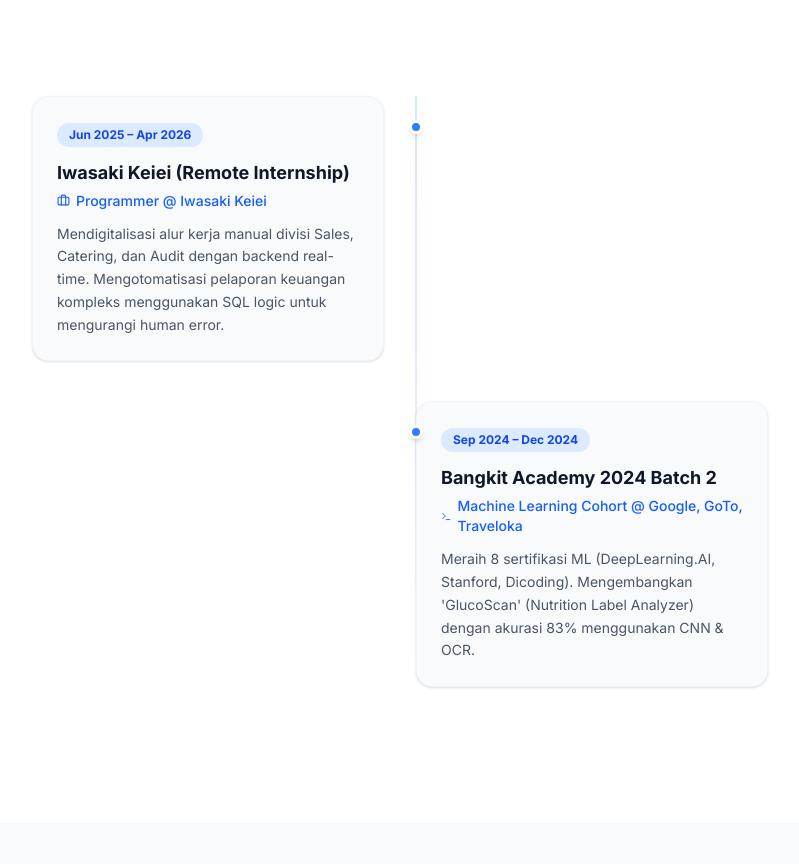
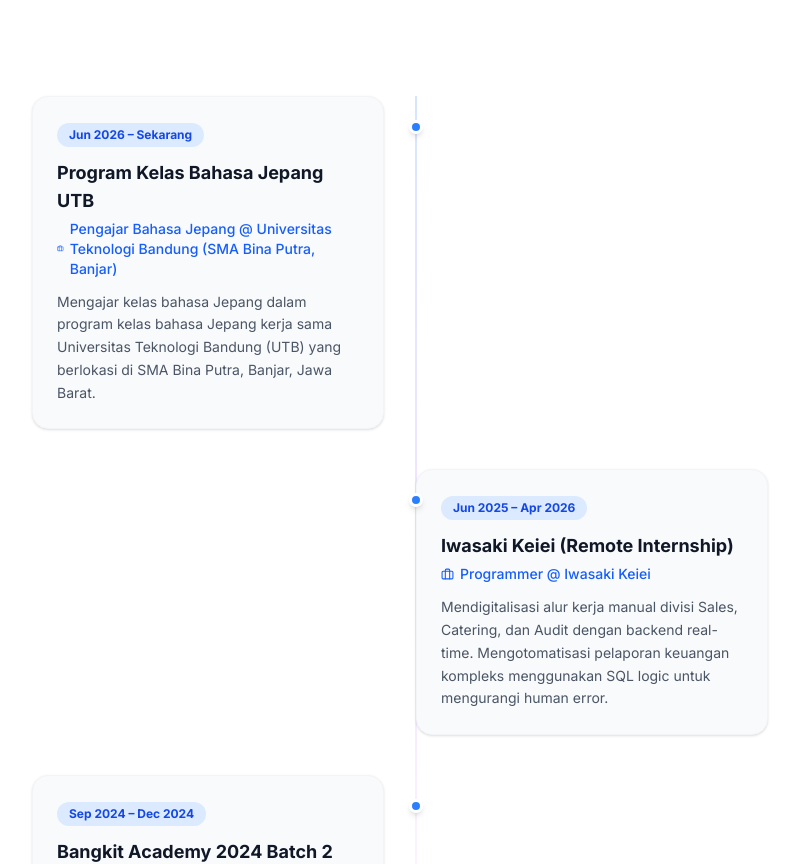
Before and after one commit to miqbaljaffar/portfolio-saya, a Next.js app: page / in a window 1280 px wide. Shown: the part 2920-3784 px from the top of the page, without its empty margins (224-1023 px from the left). Built offline with nearby package versions, Linux system fonts and the light colour scheme.

Commit message:
add experience

```diff
--- a/src/data/portfolio.ts
+++ b/src/data/portfolio.ts
@@ -24,11 +24,11 @@
 
 export const featuredProjects: Project[] = [
   {
-  title: "HoaxLens AI",
-  description: "Sistem pengecekan fakta otonom untuk membongkar misinformasi. Aplikasi full-stack ini dapat memverifikasi validitas, mendeteksi bias dan clickbait, serta melacak sumber kredibel dari kutipan berita, tautan, atau tangkapan layar menggunakan Gemini AI dengan fitur Semantic Google Search Grounding dan Multimodal OCR.",
-  tech: ["React", "Vite", "Tailwind CSS", "Express", "TypeScript", "Gemini AI"],
-  link: "https://hoaxlens-ai.vercel.app",
-  imageUrl: "/projects/hoaxlens.JPG",
+    title: "HoaxLens AI",
+    description: "Sistem pengecekan fakta otonom untuk membongkar misinformasi. Aplikasi full-stack ini dapat memverifikasi validitas, mendeteksi bias dan clickbait, serta melacak sumber kredibel dari kutipan berita, tautan, atau tangkapan layar menggunakan Gemini AI dengan fitur Semantic Google Search Grounding dan Multimodal OCR.",
+    tech: ["React", "Vite", "Tailwind CSS", "Express", "TypeScript", "Gemini AI"],
+    link: "https://hoaxlens-ai.vercel.app",
+    imageUrl: "/projects/hoaxlens.JPG",
   },
   {
     title: "LexAI",
@@ -89,6 +89,14 @@
 ];
 
 export const experiences: Experience[] = [
+  {
+    title: "Program Kelas Bahasa Jepang UTB",
+    role: "Pengajar Bahasa Jepang",
+    company: "Universitas Teknologi Bandung (SMA Bina Putra, Banjar)",
+    date: "Jun 2026 – Sekarang",
+    type: "work",
+    description: "Mengajar kelas bahasa Jepang dalam program kelas bahasa Jepang kerja sama Universitas Teknologi Bandung (UTB) yang berlokasi di SMA Bina Putra, Banjar, Jawa Barat.",
+  },
   {
     title: "Iwasaki Keiei (Remote Internship)",
     role: "Programmer",
```
